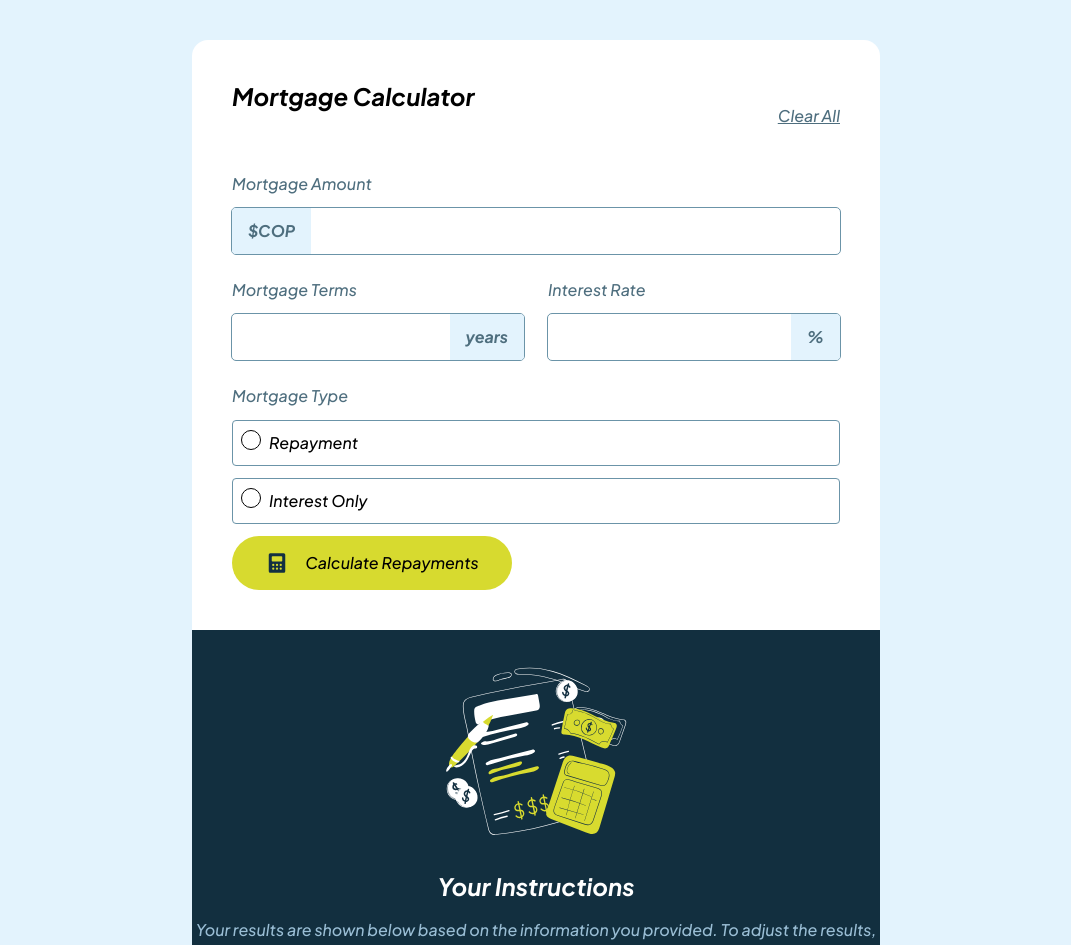
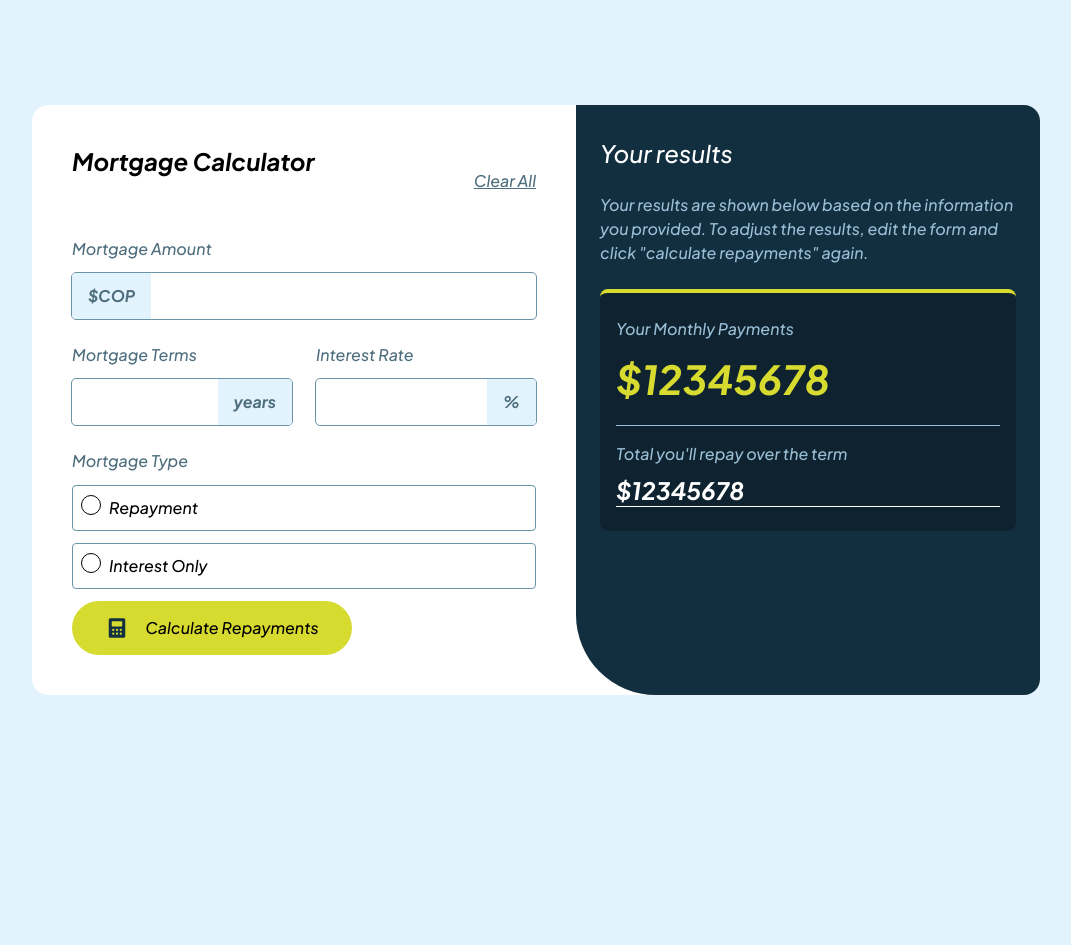
Before and after one commit to FelipeCastro-js/HipoSmart, a React (Vite) app: page / in a window 1280 px wide. Shown: the top 945 px of the page, without its empty margins (104-1175 px from the left). After the commit the page ends 800 px from the top, so only its background shows below. Built offline with nearby package versions, Linux system fonts and the light colour scheme.

Commit message:
style: design for web view

```diff
--- a/src/App.tsx
+++ b/src/App.tsx
@@ -2,9 +2,9 @@ import { Calculator } from "./components/Calculator";
 
 function App() {
   return (
-    <>
+    <main className="lg:h-screen lg:grid lg:place-content-center">
       <Calculator />
-    </>
+    </main>
   );
 }
 
--- a/src/components/Calculator.tsx
+++ b/src/components/Calculator.tsx
@@ -1,4 +1,4 @@
-import { Form, Instructions, Results } from "../components";
+import { Form, Results } from "../components";
 
 interface Props {
   styles?: string;
@@ -7,11 +7,11 @@ interface Props {
 export const Calculator = ({ styles = "" }: Props) => {
   return (
     <div
-      className={`${styles}  md:max-w-[688px] md:my-10 md:rounded-2xl overflow-hidden`}
+      className={`${styles}  md:max-w-[688px] md:my-10 md:rounded-2xl overflow-hidden lg:flex lg:max-w-[1008px]`}
     >
-      <Form />
-      <div>
-        <Instructions />
+      <Form styles="lg:flex-1" />
+      <div className="lg:flex-1 lg:bg-white">
+        {/* <Instructions /> */}
         <Results />
       </div>
     </div>
--- a/src/components/Instructions.tsx
+++ b/src/components/Instructions.tsx
@@ -4,7 +4,9 @@ interface Props {
 
 export const Instructions = ({ styles = "" }: Props) => {
   return (
-    <div className={`${styles} bg-Slate-900 text-white py-8 px6 text-center`}>
+    <div
+      className={`${styles} bg-Slate-900 text-white py-8 px6 text-center lg:h-full lg:rounded-bl-[80px]`}
+    >
       <img
         className="m-auto mb-4"
         src="/assets/images/illustration-empty.svg"
--- a/src/components/Results.tsx
+++ b/src/components/Results.tsx
@@ -5,7 +5,9 @@ interface Props {
 
 export const Results = ({ styles = "" }: Props) => {
   return (
-    <div className={`${styles} bg-Slate-900 text-white py-8 px-6 `}>
+    <div
+      className={`${styles} bg-Slate-900 text-white py-8 px-6 lg:h-full lg:rounded-bl-[80px]`}
+    >
       <h2 className="text-2xl mb-6">Your results</h2>
       <p className="text-Slate-300 mb-6">
         Your results are shown below based on the information you provided. To
```
